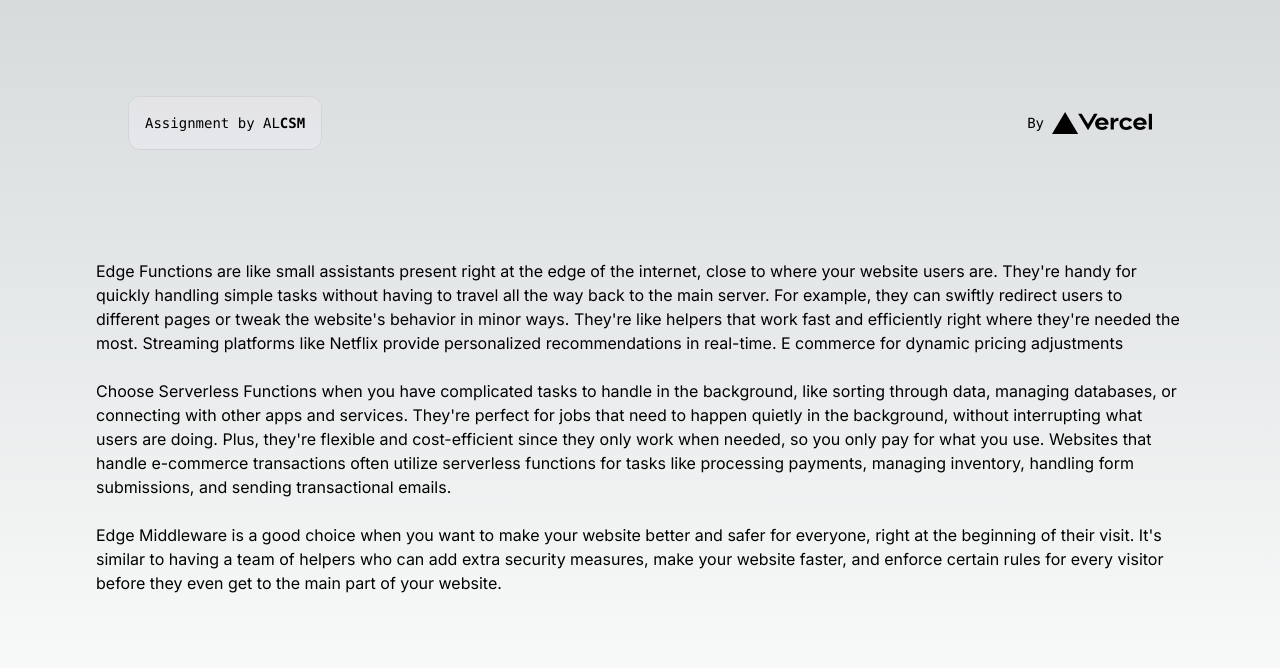
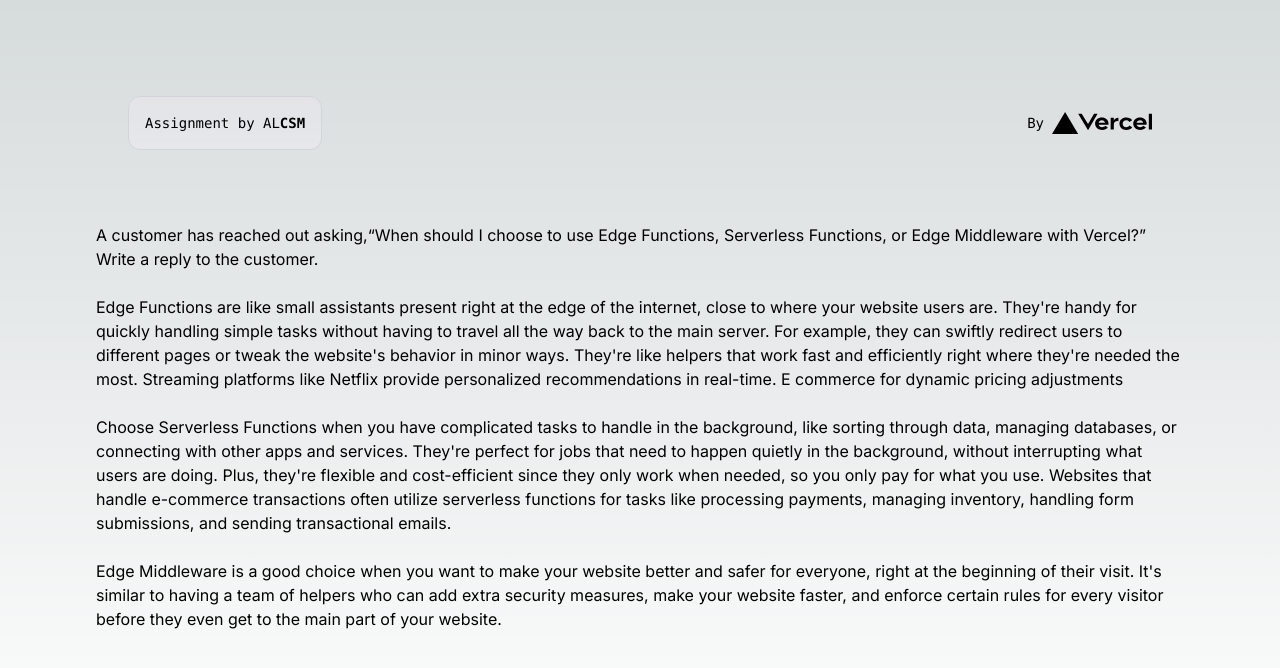
Before and after one commit to ArchanaLomate/nextjs, a Next.js app: page /questions/q3 in a window 1280 px wide. Shown: the top 668 px of the page. Built offline with nearby package versions, Linux system fonts and the light colour scheme.

Commit message:
Update page.tsx

```diff
--- a/app/questions/q3/page.tsx
+++ b/app/questions/q3/page.tsx
@@ -30,6 +30,10 @@ export default function Home() {
       </div>
 
       <div>
+
+        <p> A customer has reached out asking,“When should I choose to use Edge Functions, Serverless Functions, or Edge Middleware with Vercel?” Write a reply to the customer.
+        </p>
+          <p>&nbsp;</p>
         <p>
     Edge Functions are like small assistants present right at the edge of the internet, close to where your website users are. They're handy for quickly handling simple tasks without having to travel all the way back to the main server. For example, they can swiftly redirect users to different pages or tweak the website's behavior in minor ways. They're like helpers that work fast and efficiently right where they're needed the most. Streaming platforms like Netflix provide personalized recommendations in real-time. E commerce for dynamic pricing adjustments
 
```
